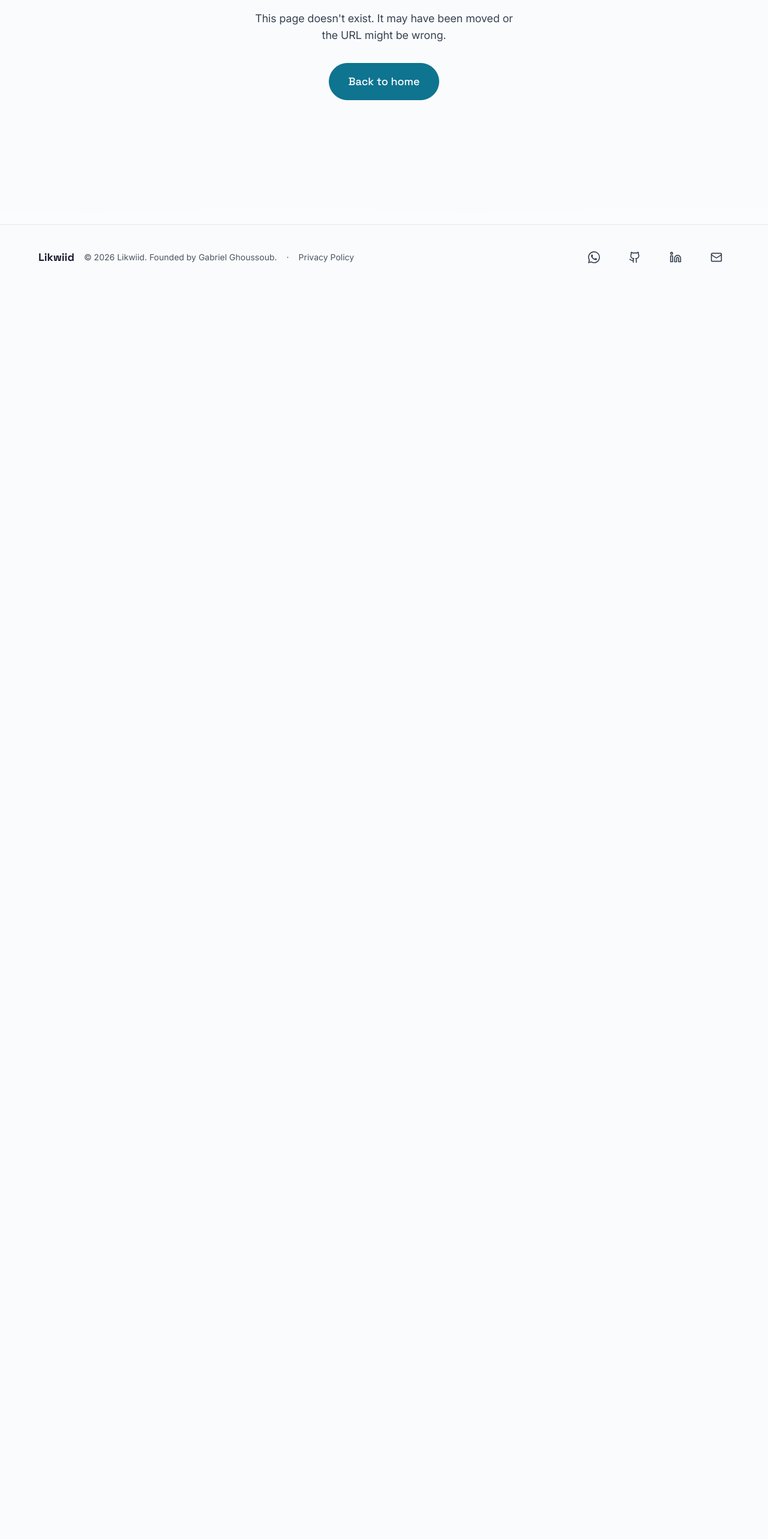
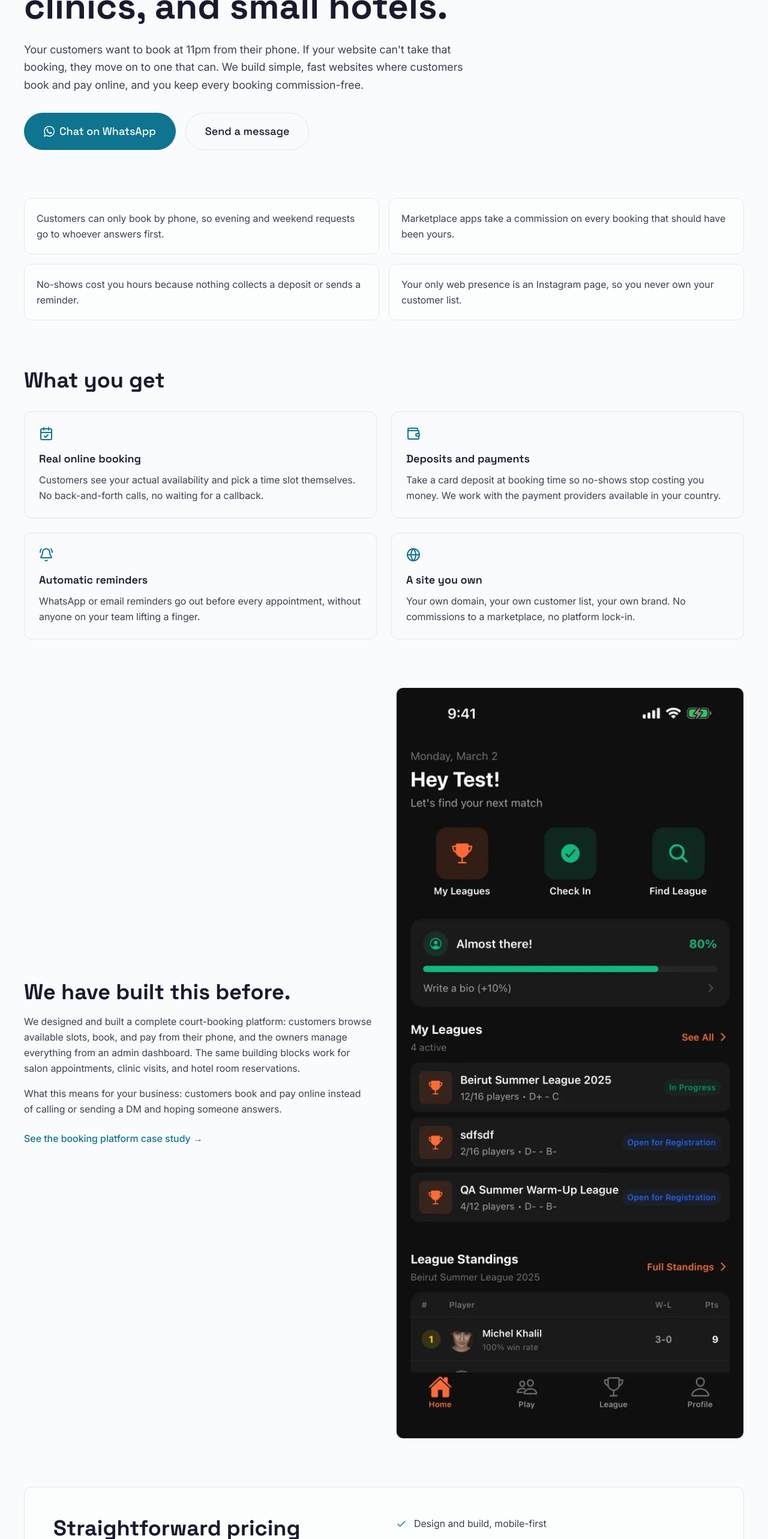
Before and after one commit to GabrielGhsoub/Likwiid-website, a React (Vite) app: page /booking-websites in a window 1280 px wide. Shown: the part 234-2800 px from the top of the page at 60% size. Before the commit the page ends 800 px from the top, so only its background shows below. Built offline with nearby package versions, Linux system fonts and the light colour scheme; no server answers.

Commit message:
feat: add booking-websites landing page with plain-language copy and pricing anchor

```diff
--- a/src/App.tsx
+++ b/src/App.tsx
@@ -12,6 +12,7 @@ const About = lazy(() => import('./pages/About'))
 const Contact = lazy(() => import('./pages/Contact'))
 const Privacy = lazy(() => import('./pages/Privacy'))
 const BeitToureefPoc = lazy(() => import('./pages/BeitToureefPoc'))
+const BookingWebsites = lazy(() => import('./pages/BookingWebsites'))
 
 function usePrefetchRoutes() {
   useEffect(() => {
@@ -71,6 +72,7 @@ export default function App() {
             <Route path="/about" element={<About />} />
             <Route path="/contact" element={<Contact />} />
             <Route path="/privacy" element={<Privacy />} />
+            <Route path="/booking-websites" element={<BookingWebsites />} />
             <Route path="/beit-toureef-walkthrough" element={<BeitToureefPoc />} />
             <Route path="/beit-toureef-poc" element={<LegacyBeitToureefRedirect />} />
             <Route path="*" element={<NotFound />} />
--- /dev/null
+++ b/src/pages/BookingWebsites.tsx
@@ -0,0 +1,218 @@
+import { useEffect } from 'react'
+import { m } from 'framer-motion'
+import { CalendarCheck, BellRing, Wallet, Globe, Check } from 'lucide-react'
+import { Link } from 'react-router-dom'
+import { PageTransition } from '../components/layout/PageTransition'
+import { Button } from '../components/ui/Button'
+import { WhatsAppIcon } from '../components/ui/WhatsAppIcon'
+import { ImageWithLoading } from '../components/ui/ImageWithLoading'
+import { SOCIAL } from '../utils/constants'
+
+const FADE_UP_INITIAL = { opacity: 0, y: 20 }
+const FADE_UP_ANIMATE = { opacity: 1, y: 0 }
+const TRANSITION_DELAY_01 = { duration: 0.5, delay: 0.1, ease: [0.22, 1, 0.36, 1] as const }
+const TRANSITION_DELAY_02 = { duration: 0.5, delay: 0.2, ease: [0.22, 1, 0.36, 1] as const }
+
+const PAIN_POINTS = [
+  'Customers can only book by phone, so evening and weekend requests go to whoever answers first.',
+  'Marketplace apps take a commission on every booking that should have been yours.',
+  'No-shows cost you hours because nothing collects a deposit or sends a reminder.',
+  'Your only web presence is an Instagram page, so you never own your customer list.',
+]
+
+const FEATURES = [
+  {
+    icon: CalendarCheck,
+    title: 'Real online booking',
+    description:
+      'Customers see your actual availability and pick a time slot themselves. No back-and-forth calls, no waiting for a callback.',
+  },
+  {
+    icon: Wallet,
+    title: 'Deposits and payments',
+    description:
+      'Take a card deposit at booking time so no-shows stop costing you money. We work with the payment providers available in your country.',
+  },
+  {
+    icon: BellRing,
+    title: 'Automatic reminders',
+    description:
+      'WhatsApp or email reminders go out before every appointment, without anyone on your team lifting a finger.',
+  },
+  {
+    icon: Globe,
+    title: 'A site you own',
+    description:
+      'Your own domain, your own customer list, your own brand. No commissions to a marketplace, no platform lock-in.',
+  },
+]
+
+const PRICING_INCLUDES = [
+  'Design and build, mobile-first',
+  'Online booking or ordering flow',
+  'WhatsApp click-to-chat built in',
+  'Hosting and domain setup',
+  'Training so your team can run it',
+  'A real person who replies within 24 hours',
+]
+
+export default function BookingWebsites() {
+  useEffect(() => {
+    document.title = 'Booking Websites for Salons, Clinics & Small Hotels | Likwiid'
+  }, [])
+
+  return (
+    <PageTransition>
+      <div className="pt-20 pb-16 px-6">
+        <div className="mx-auto max-w-[1200px]">
+          {/* Hero */}
+          <m.div
+            initial={FADE_UP_INITIAL}
+            animate={FADE_UP_ANIMATE}
+            transition={TRANSITION_DELAY_01}
+            className="max-w-3xl"
+          >
+            <h1 className="text-4xl md:text-6xl font-bold font-[family-name:var(--font-display)] text-text-primary leading-tight">
+              Websites with online booking for salons, clinics, and small hotels.
+            </h1>
+            <p className="mt-6 text-lg text-text-secondary leading-relaxed">
+              Your customers want to book at 11pm from their phone. If your website can&apos;t take that booking,
+              they move on to one that can. We build simple, fast websites where customers book and pay
+              online, and you keep every booking commission-free.
+            </p>
+            <div className="mt-8 flex flex-wrap items-center gap-4">
+              <Button variant="primary" size="lg" href={SOCIAL.whatsapp}>
+                <span className="inline-flex items-center gap-2">
+                  <WhatsAppIcon size={18} />
+                  Chat on WhatsApp
+                </span>
+              </Button>
+              <Button variant="secondary" size="lg" href="/contact">
+                Send a message
+              </Button>
+            </div>
+          </m.div>
+
+          {/* Pain points */}
+          <m.div
+            initial={FADE_UP_INITIAL}
+            animate={FADE_UP_ANIMATE}
+            transition={TRANSITION_DELAY_02}
+            className="mt-20 grid md:grid-cols-2 gap-4"
+          >
+            {PAIN_POINTS.map((point) => (
+              <div
+                key={point}
+                className="rounded-lg border border-border bg-bg-secondary/50 p-5 text-text-secondary leading-relaxed"
+              >
+                {point}
+              </div>
+            ))}
+          </m.div>
+
+          {/* What you get */}
+          <div className="mt-20">
+            <h2 className="text-3xl md:text-4xl font-bold font-[family-name:var(--font-display)] text-text-primary">
+              What you get
+            </h2>
+            <div className="mt-8 grid sm:grid-cols-2 gap-6">
+              {FEATURES.map((feature) => (
+                <div key={feature.title} className="rounded-lg border border-border p-6">
+                  <feature.icon size={24} className="text-accent-gold" />
+                  <h3 className="mt-4 text-lg font-semibold font-[family-name:var(--font-display)] text-text-primary">
+                    {feature.title}
+                  </h3>
+                  <p className="mt-2 text-text-secondary leading-relaxed">{feature.description}</p>
+                </div>
+              ))}
+            </div>
+          </div>
+
+          {/* Proof: real booking platform we built */}
+          <div className="mt-20 grid md:grid-cols-2 gap-10 items-center">
+            <div>
+              <h2 className="text-3xl md:text-4xl font-bold font-[family-name:var(--font-display)] text-text-primary">
+                We have built this before.
+              </h2>
+              <p className="mt-4 text-text-secondary leading-relaxed">
+                We designed and built a complete court-booking platform: customers browse available
+                slots, book, and pay from their phone, and the owners manage everything from an admin
+                dashboard. The same building blocks work for salon appointments, clinic visits, and
+                hotel room reservations.
+              </p>
+              <p className="mt-4 text-text-secondary leading-relaxed">
+                What this means for your business: customers book and pay online instead of calling or
+                sending a DM and hoping someone answers.
+              </p>
+              <div className="mt-6">
+                <Link
+                  to="/work/padel-booking"
+                  className="text-accent-gold hover:underline font-medium"
+                >
+                  See the booking platform case study →
+                </Link>
+              </div>
+            </div>
+            <div className="rounded-lg border border-border overflow-hidden">
+              <ImageWithLoading
+                src="/images/projects/padel/home.webp"
+                alt="Booking platform built by Likwiid showing available time slots"
+                className="w-full h-auto"
+              />
+            </div>
+          </div>
+
+          {/* Pricing anchor */}
+          <div className="mt-20 rounded-lg border border-border bg-bg-secondary/50 p-8 md:p-12">
+            <div className="grid md:grid-cols-2 gap-10">
+              <div>
+                <h2 className="text-3xl md:text-4xl font-bold font-[family-name:var(--font-display)] text-text-primary">
+                  Straightforward pricing
+                </h2>
+                <p className="mt-4 text-text-secondary leading-relaxed">
+                  Booking websites start from <span className="text-text-primary font-semibold">$3,000</span>.
+                  Most projects land between <span className="text-text-primary font-semibold">$8,000 and $15,000</span>{' '}
+                  depending on payments, integrations, and content, and take 2 to 4 weeks.
+                </p>
+                <p className="mt-4 text-text-secondary leading-relaxed">
+                  We are a two-person studio and take on 2 to 3 projects at a time, so you always talk
+                  to the person actually building your site.
+                </p>
+              </div>
+              <ul className="space-y-3">
+                {PRICING_INCLUDES.map((item) => (
+                  <li key={item} className="flex items-start gap-3 text-text-secondary">
+                    <Check size={18} className="text-accent-gold mt-1 shrink-0" />
+                    {item}
+                  </li>
+                ))}
+              </ul>
+            </div>
+          </div>
+
+          {/* Final CTA */}
+          <div className="mt-20 text-center">
+            <h2 className="text-3xl md:text-4xl font-bold font-[family-name:var(--font-display)] text-text-primary">
+              Want to see what this looks like for your business?
+            </h2>
+            <p className="mt-4 text-text-secondary text-lg max-w-xl mx-auto">
+              Send us your current website or Instagram page and we&apos;ll reply with a short, free
+              list of what we would fix first. No obligation.
+            </p>
+            <div className="mt-8 flex flex-wrap items-center justify-center gap-4">
+              <Button variant="primary" size="lg" href={SOCIAL.whatsapp}>
+                <span className="inline-flex items-center gap-2">
+                  <WhatsAppIcon size={18} />
+                  Chat on WhatsApp
+                </span>
+              </Button>
+              <Button variant="secondary" size="lg" href={`mailto:${SOCIAL.email}`}>
+                Email {SOCIAL.email}
+              </Button>
+            </div>
+          </div>
+        </div>
+      </div>
+    </PageTransition>
+  )
+}
```
Also changed, not shown: 1 other file (tests, documents, lock files or other folders).
